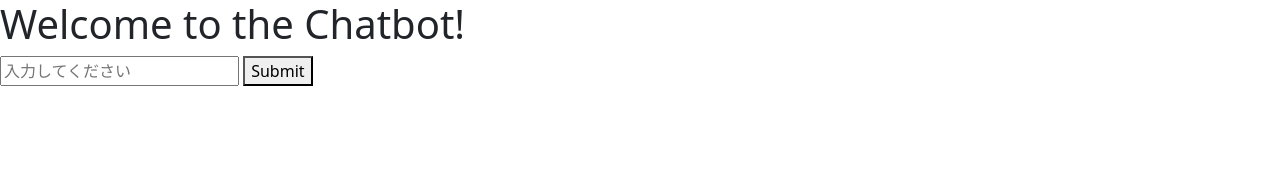
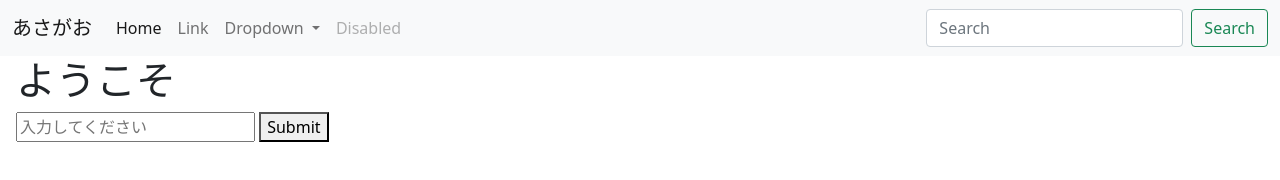
Before and after one commit to yasutomo1020/web-ai-chatbot, a website: page public/index.html in a window 1280 px wide. Drawn offline with nearby package versions, Linux system fonts and the light colour scheme.

Commit message:
nav追加

```diff
--- a/public/index.html
+++ b/public/index.html
@@ -1,6 +1,7 @@
 <!DOCTYPE html>
 <html>
 <head>
+
     <title>Chatbot</title>
     <!-- Required meta tags -->
     <meta charset="utf-8"></meta>
@@ -19,7 +20,46 @@
 </head>
 
 <body>
-    <h1>Welcome to the Chatbot!</h1>
+    <!--ナビゲーションバー　モダンなデザイン-->
+    <nav class="navbar navbar-expand-lg navbar-light bg-light">
+        <div class="container-fluid">
+          <a class="navbar-brand" href="#">あさがお</a>
+          <button class="navbar-toggler" type="button" data-bs-toggle="collapse" data-bs-target="#navbarSupportedContent" aria-controls="navbarSupportedContent" aria-expanded="false" aria-label="Toggle navigation">
+            <span class="navbar-toggler-icon"></span>
+          </button>
+          <div class="collapse navbar-collapse" id="navbarSupportedContent">
+            <ul class="navbar-nav me-auto mb-2 mb-lg-0">
+              <li class="nav-item">
+                <a class="nav-link active" aria-current="page" href="#">Home</a>
+              </li>
+              <li class="nav-item">
+                <a class="nav-link" href="#">Link</a>
+              </li>
+              <li class="nav-item dropdown">
+                <a class="nav-link dropdown-toggle" href="#" id="navbarDropdown" role="button" data-bs-toggle="dropdown" aria-expanded="false">
+                  Dropdown
+                </a>
+                <ul class="dropdown-menu" aria-labelledby="navbarDropdown">
+                  <li><a class="dropdown-item" href="#">Action</a></li>
+                  <li><a class="dropdown-item" href="#">Another action</a></li>
+                  <li><hr class="dropdown-divider"></li>
+                  <li><a class="dropdown-item" href="#">Something else here</a></li>
+                </ul>
+              </li>
+              <li class="nav-item">
+                <a class="nav-link disabled" href="#" tabindex="-1" aria-disabled="true">Disabled</a>
+              </li>
+            </ul>
+            <form class="d-flex">
+              <input class="form-control me-2" type="search" placeholder="Search" aria-label="Search">
+              <button class="btn btn-outline-success" type="submit">Search</button>
+            </form>
+          </div>
+        </div>
+      </nav>
+
+    <div class="mx-3 ">
+    <h1>ようこそ</h1>
 
     <input
         id="input"
@@ -30,7 +70,7 @@
     <button id="submit">Submit</button>
 
     <p id="response"></p>
-
+</div>
     <script>
         //URLが/chatでpost送信 inputの値を送信
 $('#submit').click(function() {
```
